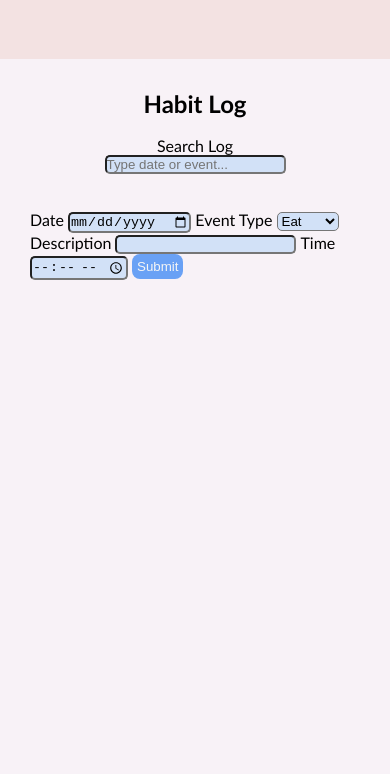
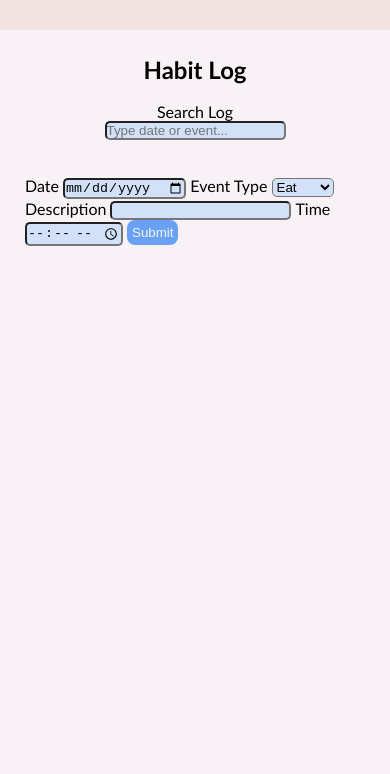
Before and after one commit to Lerwa30/devmountain-capstone-1, a website: page index.html in a window 390 px wide. Shown: the part 70-844 px from the top of the page. Drawn offline with nearby package versions, Linux system fonts and the light colour scheme; no server answers.

Commit message:
added media query for phone screen

```diff
--- a/styles.css
+++ b/styles.css
@@ -136,3 +136,42 @@ details {
         background-color: #f8f2f7;
     }
 }
+
+@media screen and (max-width: 480px) {
+    #event-container {
+        display: flex;
+        flex-direction: column-reverse;
+        margin-left: auto;
+        padding: 10px;
+        gap: 30px;
+        background-color: #f8f2f7;
+    }
+
+    #profile {
+        display: flex;
+        align-items: center;
+        justify-content: center;
+        padding: 20px;
+        gap: 25px;
+        background-color: #f3e2e2;
+    }
+
+    #event-group {
+        display: inline;
+        border-radius: 5px;
+        font-family: 'Trebuchet MS', 'Lucida Sans Unicode', 'Lucida Grande', 'Lucida Sans', Arial, sans-serif;
+        font-size: 18px;
+    }
+
+    h1 {
+        font-size: 25px;
+    }
+
+    #schedule {
+        display: flex;
+        flex-direction: column;
+        align-items: center;
+        padding: 25px;
+        background-color: #f8f2f7;
+    }
+}
```
